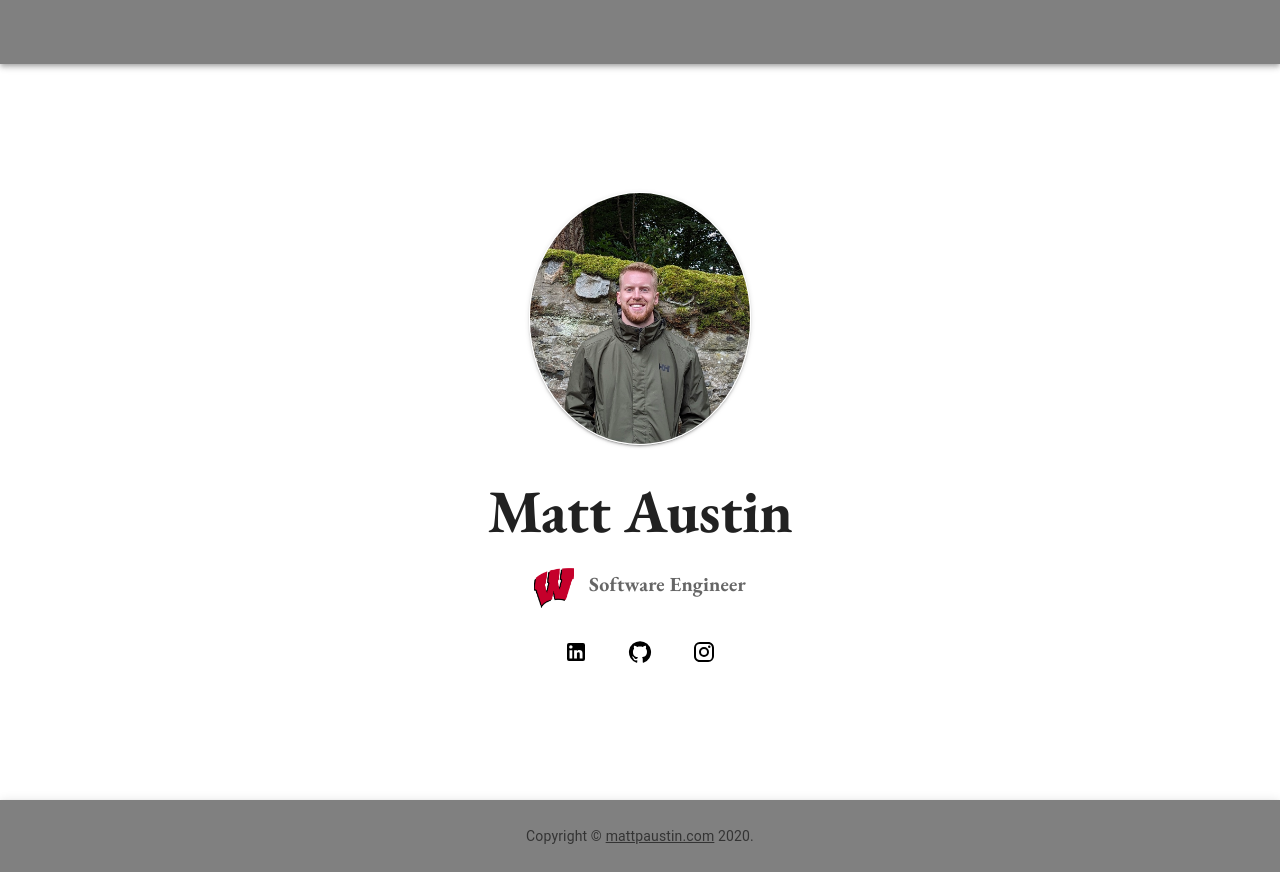
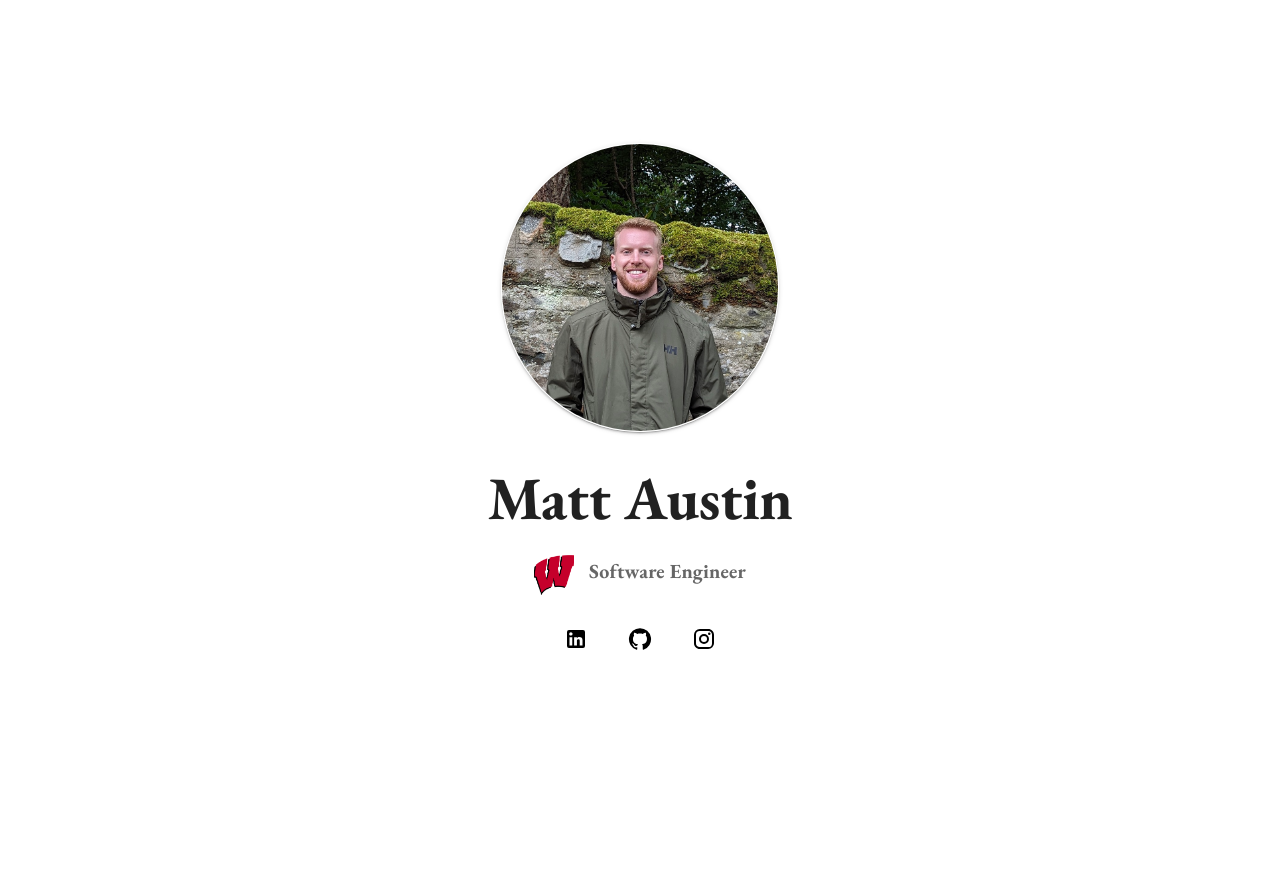
Before and after one commit to mpaustin/mpa-site-app, a React (Create React App) app: page / in a window 1280 px wide. After the commit the page ends 800 px from the top, so only its background shows below. Built offline with nearby package versions, Linux system fonts and the light colour scheme.

Commit message:
Remove top and bottom bars and cleanup styling

```diff
--- a/src/App.css
+++ b/src/App.css
@@ -1,5 +1,8 @@
 .App {
+  display: flex;
+  flex-direction: column;
   text-align: center;
+  height: 100vh;
 }
 
 .App-logo {
@@ -15,7 +18,6 @@
 
 .App-header {
   background-color: #282c34;
-  min-height: 100vh;
   display: flex;
   flex-direction: column;
   align-items: center;
--- a/src/App.js
+++ b/src/App.js
@@ -3,7 +3,7 @@ import Framework from './templates/Framework';
 
 function App() {
   return (
-    <div className="App">
+    <div className='App'>
       <Framework />
     </div>
   );
--- a/src/templates/Framework.js
+++ b/src/templates/Framework.js
@@ -1,7 +1,5 @@
 import React from 'react';
-import AppBar from '@mui/material/AppBar';
 import Grid from '@mui/material/Grid';
-import Toolbar from '@mui/material/Toolbar';
 import Typography from '@mui/material/Typography';
 import Container from '@mui/material/Container';
 import Link from '@mui/material/Link';
@@ -15,12 +13,9 @@ import InstagramIcon from '@mui/icons-material/Instagram';
 import Box from '@mui/material/Box';
 
 const styles = {
-  appBar: {
-    backgroundColor: '#808080',
-  },
   headshot: {
-    height: '40%',
-    width: '40%',
+    height: '50%',
+    width: '50%',
     margin: 'auto',
     marginTop: '30px',
     marginBottom: '30px',
@@ -56,13 +51,9 @@ function Copyright() {
   );
 }
 
-export default function Album() {
+export default function Framework() {
   return (
-    <React.Fragment>
-      <AppBar position='relative' sx={{...styles.appBar, marginBottom: '10%'}} >
-        <Toolbar/>
-      </AppBar>
-      <Container maxWidth='sm'>
+    <Container maxWidth='sm' sx={{ display: 'flex', flexDirection: 'column', margin: 'auto' }}>
       <Avatar src={headshot} alt='headshot' sx={styles.headshot} />
       <Typography component='h1' variant='h2' align='center' color='textPrimary' gutterBottom sx={styles.font}>
         Matt Austin
@@ -111,9 +102,5 @@ export default function Album() {
         </Grid>
       </div> */}
     </Container>
-      <AppBar position='relative' sx={{...styles.appBar, marginTop: '10%', padding: '2%'}} >
-        <Copyright />
-      </AppBar>
-    </React.Fragment>
   );
 }
```
Lines whose indentation alone changed are shown as unchanged.
